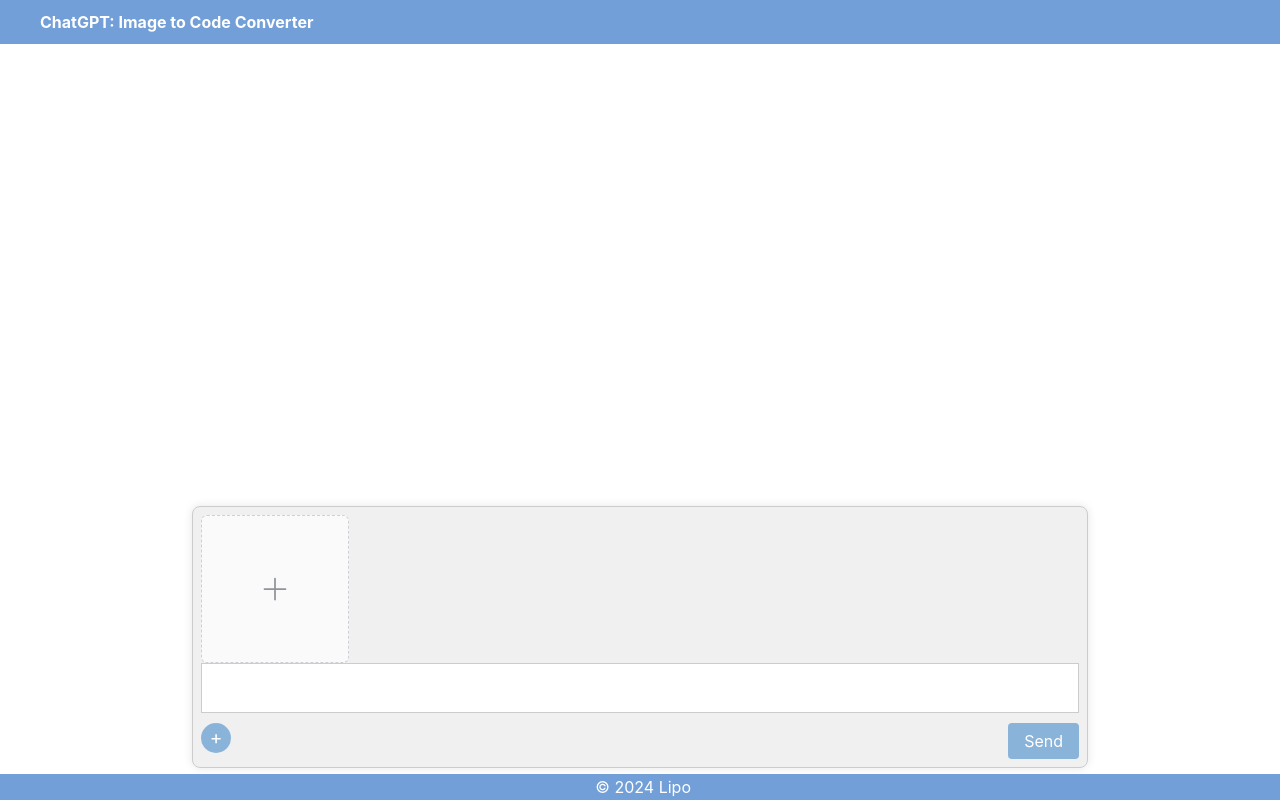
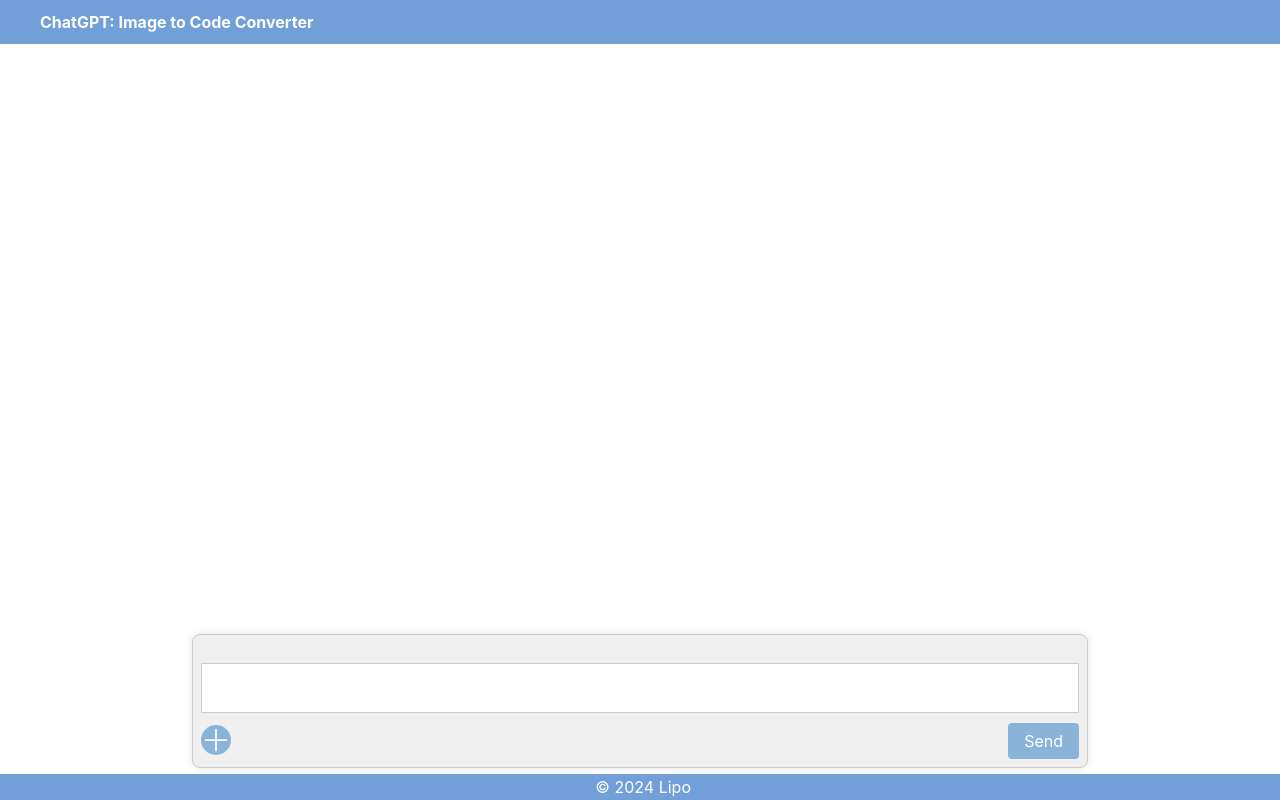
Before and after one commit to lipo-space/-openAI-D2C-, a Vue app: page / in a window 1280 px wide. Built offline with nearby package versions, Linux system fonts and the light colour scheme.

Commit message:
el-upload按钮

```diff
--- a/src/components/ImageConverter.vue
+++ b/src/components/ImageConverter.vue
@@ -20,9 +20,9 @@
 
       <el-upload :file-list="fileList" list-type="picture-card" :on-remove="handleRemove" @file="handleImageUpload"
         :auto-upload="false"
-        class="upload"
+        class="upload" multiple
         >
-        <el-icon>
+        <el-icon color="#409EFC">
           <Plus />
         </el-icon>
         <template #file="{ file }">
@@ -59,7 +59,7 @@ import { useStore } from '@/store/index';
 import { onMounted } from 'vue';
 import { nextTick } from 'vue';
 import { ElUpload } from 'element-plus';
-import type { UploadProps, UploadUserFile } from 'element-plus'
+import type { UploadProps, UploadUserFile } from 'element-plus';
 // import { sendToserver, getImageToCode } from '@/services/OpenAIService';
 
 export default defineComponent({
@@ -74,24 +74,20 @@ export default defineComponent({
     const fileList = ref<UploadUserFile[]>([]);
     const disabled = ref(false)
 
-    const handleRemove: UploadProps['onRemove'] = (uploadFile) => {
+    const handleRemove: UploadProps['onRemove'] = (uploadFile: { uid: any; }) => {
       fileList.value = fileList.value.filter(file => file.uid !== uploadFile.uid);
+      // console.log(fileList.value)
     }
 
     const handleImageUpload = () => {
+      console.log(store.uploadedImages)
+
       try {
         const files = fileInputRef.value?.files;
         if (files) {
           for (const file of files) {
             store.addImage(file);
-
-
-            //   reader.onloadend = () => {
-            //     const imageData = reader.result as string;
-            //     console.log(imageData)
-            //     store.addImage(imageData);
-            //   };
-            //   reader.readAsDataURL(file);
+            console.log(store.uploadedImages)
           }
         }
       } catch (error) {
@@ -196,7 +192,7 @@ export default defineComponent({
 }
 
 
-.upload-image {
+/* .upload-image {
   display: inline-block;
   width: 30px;
   height: 30px;
@@ -213,7 +209,7 @@ export default defineComponent({
 
 .upload-image:hover {
   background-color: #2980b9;
-}
+} */
 
 .upload-image input {
   display: none;
@@ -263,7 +259,27 @@ button:hover {
   margin: 10px;
   height: auto;
 }
-.el-upload--picture-card {
-    width: 100px !important;
+</style>
+
+<style>
+.upload .el-upload {
+  position: fixed;
+  bottom: 40px;
+  width: 30px;
+  height: 30px;
+  background-color: #89b3d9;
+  color: #fff;
+  border: none;
+  border-radius: 50%;
+  cursor: pointer;
+  transition: background-color 0.3s;
+  text-align: center;
+  margin-bottom: 5px;
+}
+.upload .el-upload:hover {
+  background-color: #2980b9;
+}
+i.el-icon {
+  color: #fff !important;
 }
 </style>
```
